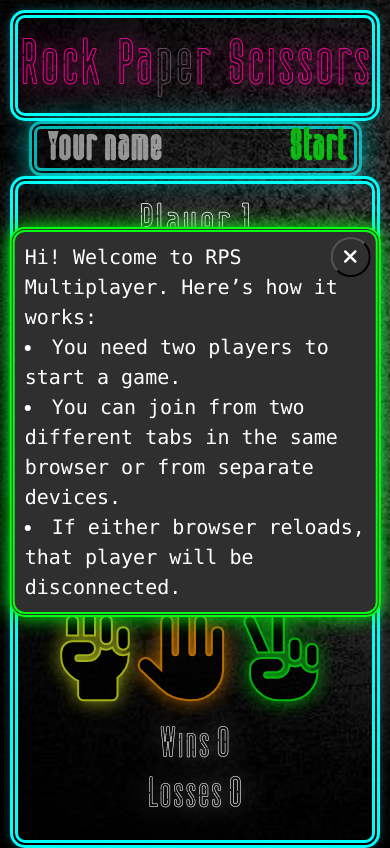
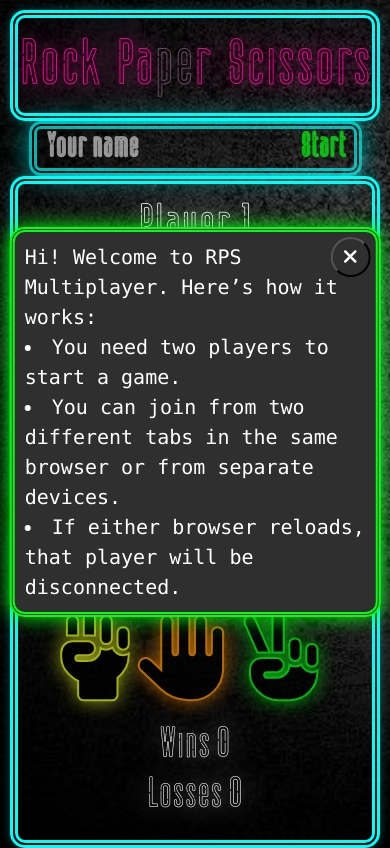
Before and after one commit to chehrona/RPS-Multiplayer, a plain HTML site: page index.html in a window 390 px wide. Drawn offline with nearby package versions, Linux system fonts and the light colour scheme; no server answers.

Commit message:
Update mobile.css

```diff
--- a/assets/css/mobile.css
+++ b/assets/css/mobile.css
@@ -54,4 +54,12 @@
   .player-choice-icon {
     font-size: 90px;
   }
+
+  #player-name-input-field {
+    font-size: 40px;
+  }
+
+  #start {
+    font-size: 40px;
+  }
 }
```
